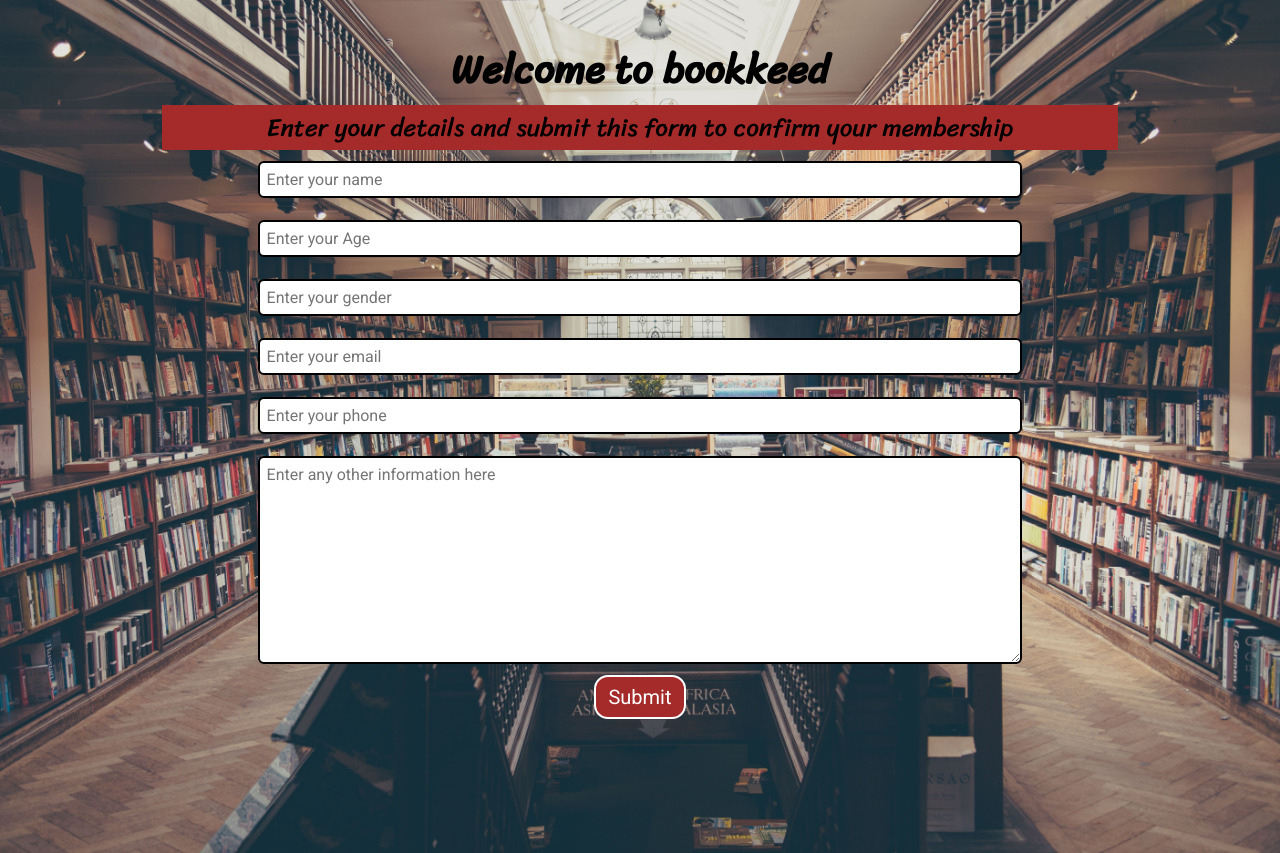
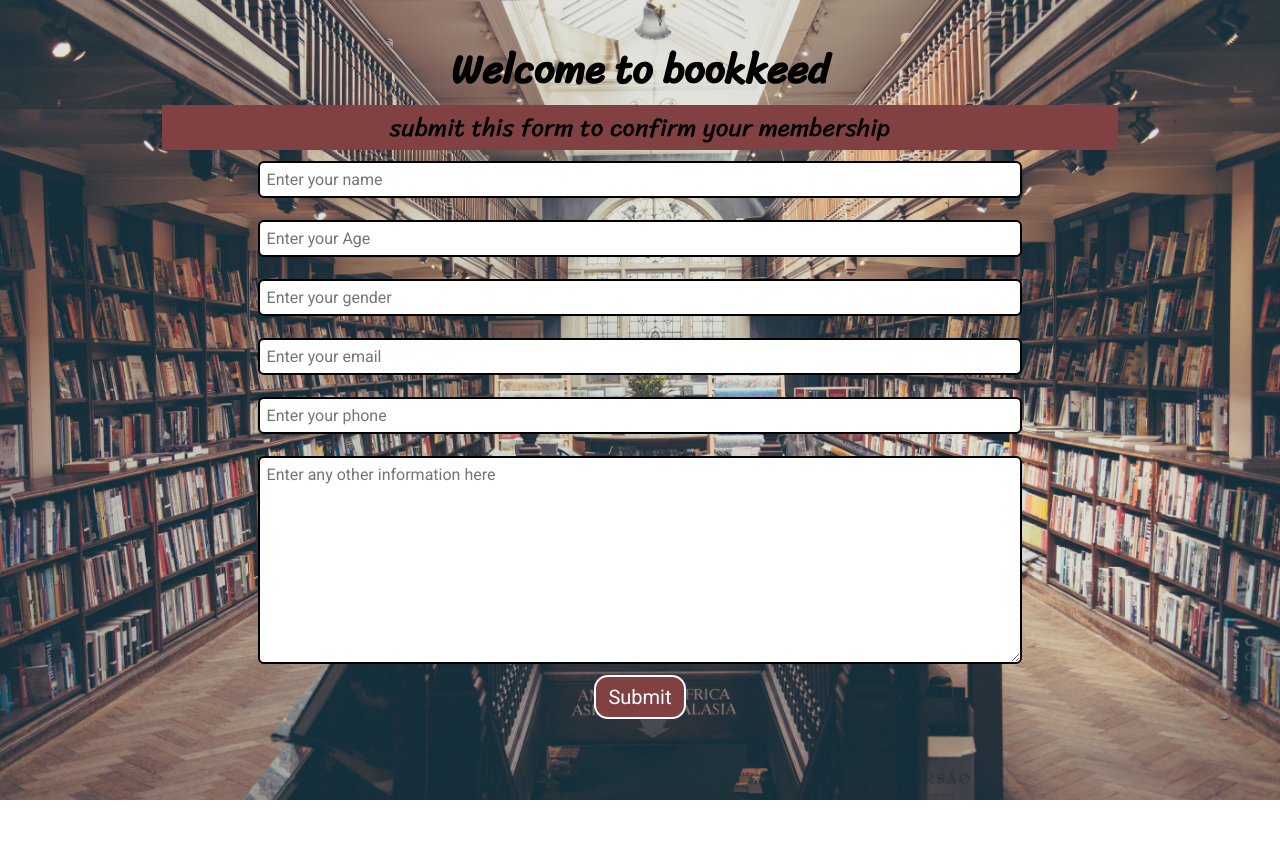
Before and after one commit to amiyaranjan-tech/newsite, a PHP site: page / in a window 1280 px wide. After the commit the page ends 800 px from the top, so only its background shows below. Run offline with PHP 8.4, Linux system fonts and the light colour scheme.

Commit message:
bookkeed ready

```diff
--- a/index.php
+++ b/index.php
@@ -41,6 +41,10 @@ if(isset($_POST['name'])){
 }
 ?>
 
+<style>
+  <?php include "style.css" ?>
+</style>
+
 <!DOCTYPE html>
 <html lang="en">
 <head>
@@ -54,7 +58,7 @@ if(isset($_POST['name'])){
     <img class="bg" src="bg.jpg" alt="bookkeed">
     <div class="container">
         <h1>Welcome to bookkeed</h3>
-        <p>Enter your details and submit this form to confirm your membership</p>
+        <p>submit this form to confirm your membership</p>
         <?php
         if($insert == true){
         echo "<p class='submitMsg'>Thanks for submitting your form, happy learning</p>";
--- a/style.css
+++ b/style.css
@@ -22,7 +22,7 @@ p{
     font-size: 25px;
     text-align: center;
     font-family: 'Sriracha', cursive;
-    background: brown;
+    background: rgb(129, 64, 65);
 }
 
 input, textarea{
@@ -44,7 +44,7 @@ form{
 
 .btn{
     color: white;
-    background: brown;
+    background: rgb(129, 64, 65);
     padding: 8px 12px;
     font-size: 20px;
     border: 2px solid white;
```
